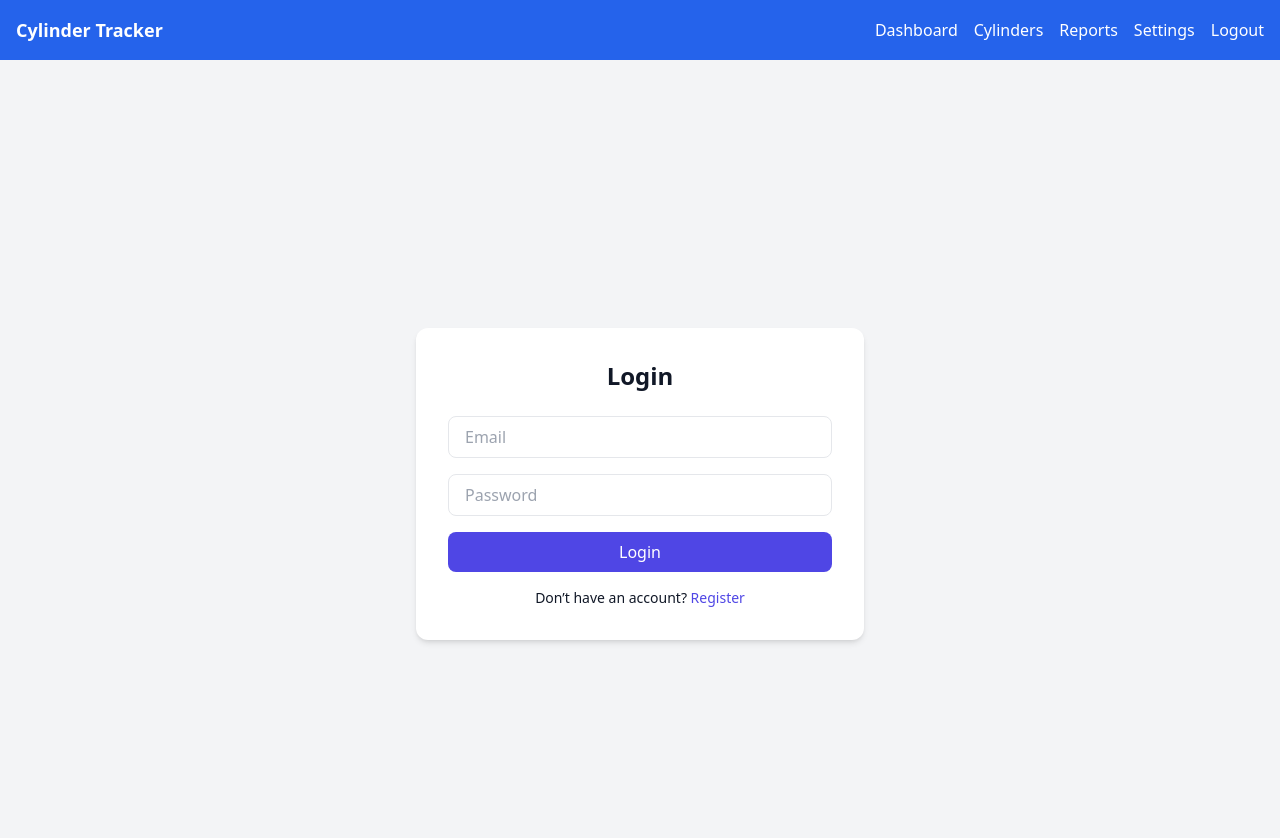
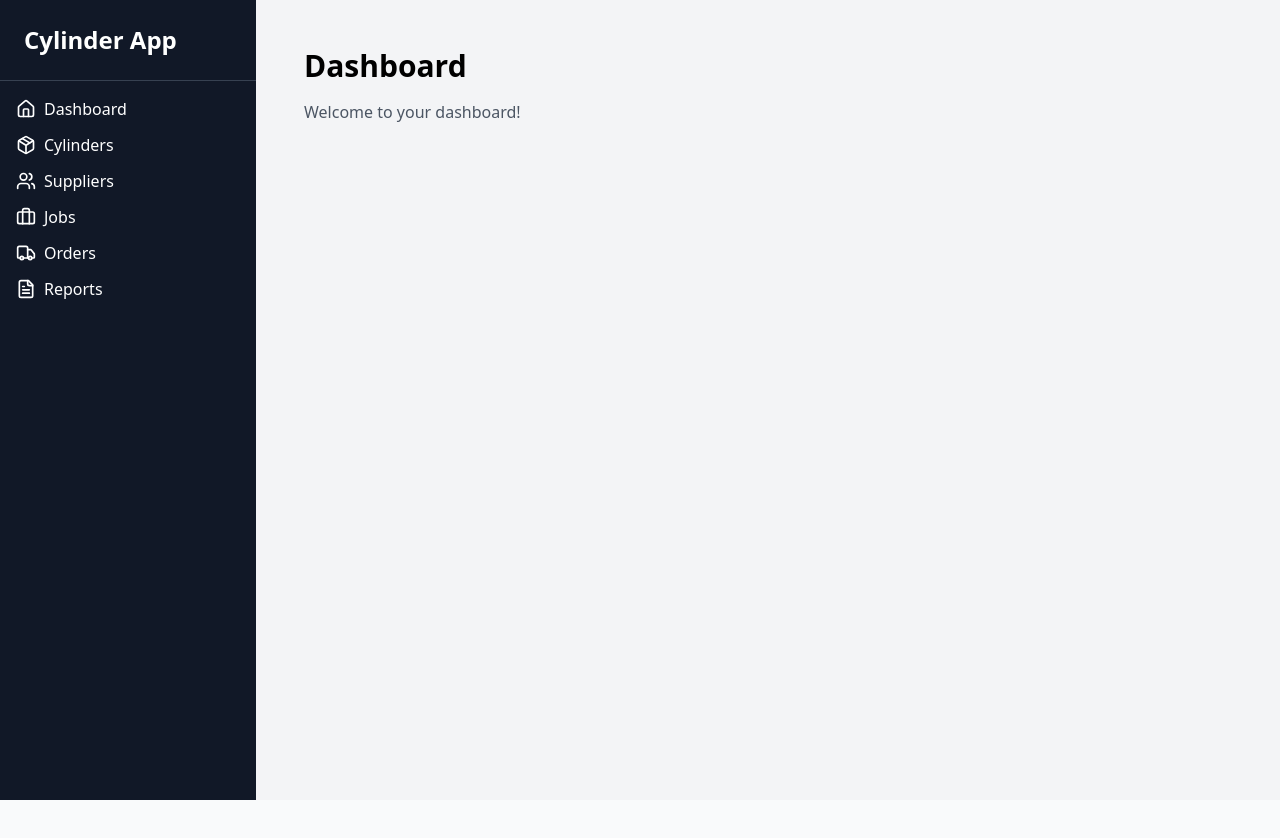
Before and after one commit to Jatinchawla30/CYLINDER-APP1, a React (Create React App) app: page / in a window 1280 px wide. Shown: the top 838 px of the page. After the commit the page ends 800 px from the top, so only its background shows below. Built offline with nearby package versions, Linux system fonts and the light colour scheme; no server answers.

Commit message:
Update App.js

```diff
--- a/src/App.js
+++ b/src/App.js
@@ -1,41 +1,27 @@
-import React from "react";
-import { BrowserRouter as Router, Routes, Route, Link } from "react-router-dom";
-
-// Import your pages
-import Login from "./components/auth/Login";
-import Register from "./components/auth/Register";
+import { BrowserRouter as Router, Routes, Route } from "react-router-dom";
+import Sidebar from "./components/layout/Sidebar";
 import Dashboard from "./components/dashboard/Dashboard";
 import Cylinders from "./components/cylinders/Cylinders";
+import Suppliers from "./components/suppliers/Suppliers";
+import Jobs from "./components/jobs/Jobs";
+import Orders from "./components/orders/Orders";
 import Reports from "./components/reports/Reports";
-import Settings from "./components/settings/Settings";
 
 function App() {
   return (
     <Router>
-      <div className="min-h-screen bg-gray-100 text-gray-900">
-        {/* ✅ Navbar */}
-        <header className="bg-blue-600 text-white p-4 flex justify-between items-center">
-          <h1 className="font-bold text-lg">Cylinder Tracker</h1>
-          <nav className="space-x-4">
-            <Link to="/dashboard" className="hover:underline">Dashboard</Link>
-            <Link to="/cylinders" className="hover:underline">Cylinders</Link>
-            <Link to="/reports" className="hover:underline">Reports</Link>
-            <Link to="/settings" className="hover:underline">Settings</Link>
-            <Link to="/" className="hover:underline">Logout</Link>
-          </nav>
-        </header>
-
-        {/* ✅ Page Routes */}
-        <main className="p-6">
+      <div className="flex">
+        <Sidebar />
+        <div className="flex-1 p-6 bg-gray-100 min-h-screen">
           <Routes>
-            <Route path="/" element={<Login />} />
-            <Route path="/register" element={<Register />} />
-            <Route path="/dashboard" element={<Dashboard />} />
+            <Route path="/" element={<Dashboard />} />
             <Route path="/cylinders" element={<Cylinders />} />
+            <Route path="/suppliers" element={<Suppliers />} />
+            <Route path="/jobs" element={<Jobs />} />
+            <Route path="/orders" element={<Orders />} />
             <Route path="/reports" element={<Reports />} />
-            <Route path="/settings" element={<Settings />} />
           </Routes>
-        </main>
+        </div>
       </div>
     </Router>
   );
```
